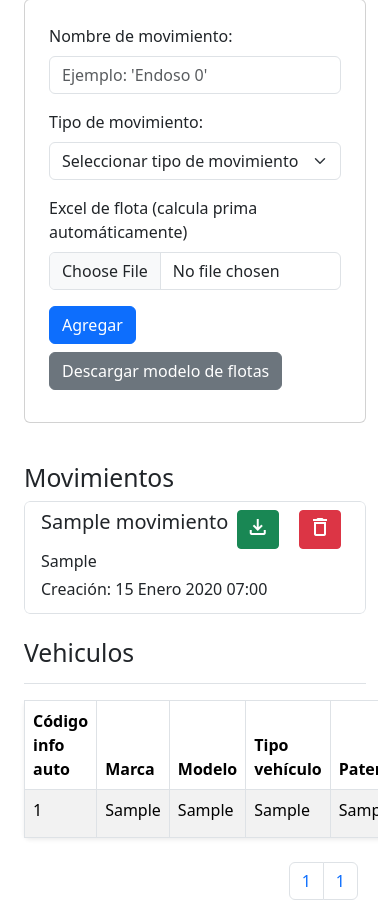
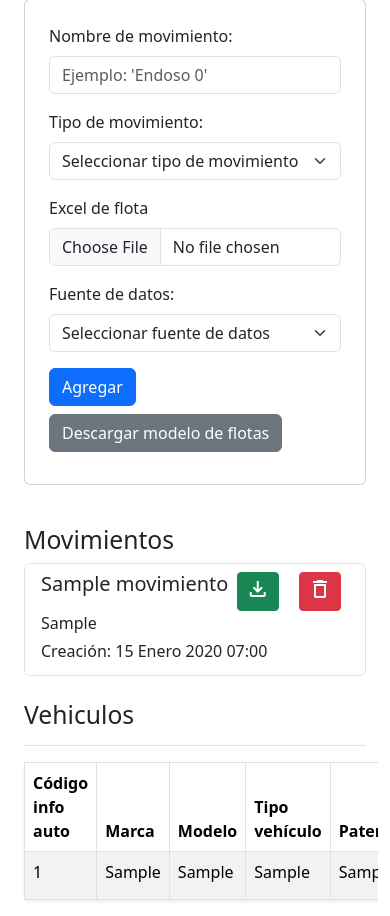
Before and after one commit to Augustorresfx/nkrisk-app, a Django app: page /flotas/1/ in a window 390 px wide. Shown: the part 242-1158 px from the top of the page. Run offline with Django 4.2, Linux system fonts and the light colour scheme; a user stored in the database is signed in; tables that the repository leaves empty hold one stand-in row (values such as "Sample post"); some libraries are stand-ins or nearby versions.

Commit message:
agregar flotas con tres fuentes de datos distintas

```diff
--- a/core/views.py
+++ b/core/views.py
@@ -97,7 +97,6 @@ class InicioView(View):
                     zona=zona
                 )
 
-
         if "calcular_excel" in request.POST:
             file1 = request.FILES.get('file1')
             workbook = openpyxl.load_workbook(file1)
@@ -497,6 +496,7 @@ class DetalleFlotaView(View):
         flota = Flota.objects.get(id=flota_id)
 
         return render(request, 'flotas/detalle_flota.html', context)
+    @transaction.atomic
     def post(self, request, flota_id, *args, **kwargs):
         lista_errores = []
 
@@ -515,7 +515,7 @@ class DetalleFlotaView(View):
 
         if "calcular_excel" in request.POST:
             created = datetime.now()
-
+            api_manager = ApiManager()
             nombre_movimiento = request.POST.get('nombre_movimiento')
             tipo_movimiento = request.POST.get('tipo_movimiento')
             # Mapeo de tipos a cadenas
@@ -541,203 +541,242 @@ class DetalleFlotaView(View):
 
             )
             nuevo_movimiento.save()
-
+            def get_vehicle_type(tipo_vehiculo):
+                tipo_vehiculo_a_categoria = {
+                "SED": "AUTO",
+                "CAB": "AUTO",
+                "CUP": "AUTO",
+                "PKA": "PICK UP CLASE A",
+                "FUA": "PICK UP CLASE A",
+                "WA4": "PICK UP 4X4",
+                "WAG": "AUTO",
+                "RUR": "AUTO",
+                "PKB": "PICK UP CLASE B",
+                "PB4": "PICK UP CLASE B",
+                "FUB": "PICK UP CLASE B",
+                "JEE": "PICK UP 4X4",
+                "MIV": "AUTO",
+                "VAN": "AUTO",
+                "MBU": "PICK UP CLASE B",
+                "LIV": "PICK UP CLASE B",
+                "PES": "PICK UP CLASE B",
+                "SPE": "PICK UP CLASE B",
+            }
+                return tipo_vehiculo_a_categoria.get(tipo_vehiculo, "Desconocido")
             file1 = request.FILES.get('file1')
             workbook = openpyxl.load_workbook(file1)
             sheet = workbook.active
+            fuente_datos = request.POST.get('fuente_datos')
+            # Si la fuente de datos será info auto, autenticarse
+            if fuente_datos == 'info_auto':
+                access_token = api_manager.get_valid_access_token()
+                print(access_token)
             for row_number, (nro_orden, cliente, productor, aseguradora, riesgo, tipo_refacturacion, vinculante, poliza, estado, fecha_operacion, fecha_vigencia_str, clau_ajuste, codia, marca, modelo, descripcion, usuario, patente, anio, okm, motor, chasis, localidad_vehiculo, uso_vehiculo, suma_aseg, valor_actual, tipo_cobertura, tasa, prima_rc, prima_total, accesorios, _, _, _, _, _,) in enumerate(sheet.iter_rows(min_row=4, values_only=True), start=4):
                 row_values = sheet.cell(row=row_number, column=1).value
                 if row_values is None:
                     # Salir del bucle si la fila está vacía
                     break
-                anio_vehiculo = int(anio)
-                anio_actual = datetime.now().year
-                print(codia)
-                if tipo_cobertura == 'TODO AUTO FCIA. IMP. $112.500.-':
-                    tipo_de_cobertura = 'COB TODO AUTO'
-                elif tipo_cobertura == 'POLIZA CLASICA':
-                    tipo_de_cobertura = 'COB CLASICA'
-                elif tipo_cobertura == 'TODO RIESGO CON FRANQUICIA $75.000':
-                    tipo_de_cobertura = 'COB TODO AUTO'
-                vehiculo = VehiculoInfoAuto.objects.get(codigo=codia)
-                precios_vehiculo =  PrecioAnual.objects.filter(vehiculo=vehiculo)
-                precio_anio = precios_vehiculo.get(anio=anio_vehiculo)
-                print("Precio Año: ",precio_anio)
-                tipo_vehiculo = get_vehicle_type(vehiculo.tipo_vehiculo)
-                # Obtener el último elemento de la lista (correspondiente al último año)
-                ultimo_ano = precios_vehiculo[-1]
-
-                # Obtener el valor 'price' del último año
-                precio_ultimo_ano = ultimo_ano['price']
-
-                antiguedad_vehiculo = anio_actual - anio_vehiculo
-                fecha_vigencia = fecha_vigencia_str
-                anio_a_calcular = anio_actual if fecha_vigencia.year == anio_actual else anio_actual + 1
-                print(anio_a_calcular)
-                # Mapeo de antigüedad a categoría
-                if antiguedad_vehiculo > 10:
-                    antiguedad_categoria = "MÁS DE 10"
-                elif 6 <= antiguedad_vehiculo <= 10:
-                    antiguedad_categoria = "6 A 10"
-                else:
-                    antiguedad_categoria = "5"
-                print(localidad_vehiculo)
-                localidades_encontradas = Localidad.objects.filter(nombre_localidad=localidad_vehiculo)
-                if localidades_encontradas.exists():
-                    localidad = localidades_encontradas.first()
-                    print(f"Localidad encontrada: {localidad.nombre_localidad}")
-
-                    print(f"Zona encontrada: {localidad.zona}")
-                else:
-                    error_message = f"No se encontró zona para la localidad: {localidad_vehiculo}"
-                    print(error_message)
-                    lista_errores.append(error_message)
-                """try:
-                    localidad = Localidad.objects.get(
-                        nombre_localidad = "MORENO"
+                # Solo procesar la o las filas con estado == "nuevo"
+                if estado.lower() == "nuevo":
+                    anio_vehiculo = int(anio)
+                    anio_actual = datetime.now().year
+                    print(codia)
+                    # Formateo del tipo de cobertura
+                    if tipo_cobertura == 'TODO AUTO FCIA. IMP. $112.500.-':
+                        tipo_de_cobertura = 'COB TODO AUTO'
+                    elif tipo_cobertura == 'POLIZA CLASICA':
+                        tipo_de_cobertura = 'COB CLASICA'
+                    elif tipo_cobertura == 'TODO RIESGO CON FRANQUICIA $75.000':
+                        tipo_de_cobertura = 'COB TODO AUTO'
+
+                    # Usar el precio de vehiculo que este en el Excel
+                    if fuente_datos == "excel":
+                        precio = suma_aseg
+                        vehiculo = VehiculoInfoAuto.objects.get(codigo=codia)
+                        tipo_vehiculo = get_vehicle_type(vehiculo.tipo_vehiculo)
+                    # Usar los datos de vehiculo de info auto
+                    elif fuente_datos == 'info_auto':
+                        precios_vehiculo = api_manager.get_vehicle_price(access_token, codia)
+                        tipo_vehiculo = api_manager.get_vehicle_features(access_token, codia)
+                        # Obtener el último elemento de la lista (correspondiente al último año)
+                        ultimo_ano = precios_vehiculo[-1]
+
+                        # Obtener el valor 'price' del último año
+                        precio = ultimo_ano['price']
+                        precio = None
+
+                        for precio_anual in precios_vehiculo:
+                            if precio_anual['year'] == anio_vehiculo:
+                                precio = precio_anual['price']
+                                break
+
+                        # Si no se encuentra el precio para el año asignar 0 como valor
+                        if precio is None:
+                            precio = 0
+                    # Usar los datos de vehiculo de la base de datos propia
+                    elif fuente_datos == 'base_datos':
+                        vehiculo = VehiculoInfoAuto.objects.get(codigo=codia)
+                        precios_vehiculo =  PrecioAnual.objects.filter(vehiculo=vehiculo)
+                        precio_anio = precios_vehiculo.get(anio=anio_vehiculo)
+                        precio = precio_anio.precio
+                        # Si no se encuentra el precio para el año asignar 0 como valor
+                        if precio is None:
+                            precio = 0
+
+                        tipo_vehiculo = get_vehicle_type(vehiculo.tipo_vehiculo)
+
+
+                    antiguedad_vehiculo = anio_actual - anio_vehiculo
+                    fecha_vigencia = fecha_vigencia_str
+                    anio_a_calcular = anio_actual if fecha_vigencia.year == anio_actual else anio_actual + 1
+
+                    # Mapeo de antigüedad a categoría
+                    if antiguedad_vehiculo > 10:
+                        antiguedad_categoria = "MÁS DE 10"
+                    elif 6 <= antiguedad_vehiculo <= 10:
+                        antiguedad_categoria = "6 A 10"
+                    else:
+                        antiguedad_categoria = "5"
+                    print(localidad_vehiculo)
+                    # Buscar zona de riesgo mediante la localidad que este en el Excel
+                    localidades_encontradas = Localidad.objects.filter(nombre_localidad=localidad_vehiculo)
+                    if localidades_encontradas.exists():
+                        localidad = localidades_encontradas.first()
+                        print(f"Localidad encontrada: {localidad.nombre_localidad}")
+
+                        print(f"Zona encontrada: {localidad.zona}")
+                    else:
+                        error_message = f"No se encontró zona para la localidad: {localidad_vehiculo}"
+                        print(error_message)
+                        lista_errores.append(error_message)
+                    """try:
+                        localidad = Localidad.objects.get(
+                            nombre_localidad = "MORENO"
+                        )
+                    except:
+                        error_message = f"No se encontró zona para la localidad: {localidad_vehiculo}"
+                        print(error_message)
+                        lista_errores.append(error_message)  # Agregar el mensaje a una lista de errores
+                    """
+                    # Buscar la tarifa
+                    try:
+                        tarifa = TarifaFlota.objects.get(
+                            tipo_vehiculo=tipo_vehiculo,
+                            antiguedad=antiguedad_categoria,
+                            zona__icontains=localidad.zona,
+                            tipo_cobertura__contains=tipo_de_cobertura,
+                        )
+                    except:
+                        error_message = f"No se encontró tarifa para {tipo_vehiculo}, {antiguedad_categoria}, {localidad.zona}, {cobertura}"
+                        print(error_message)
+                        lista_errores.append(error_message)  # Agregar el mensaje a una lista de errores
+
+                    tasa = tarifa.tasa
+                    prima_rc_anual = tarifa.prima_rc_anual
+                    print(tasa)
+                    print(tasa/1000)
+                    print("Rc:", prima_rc_anual)
+
+                    # Impuestos
+                    derecho_emision = 2400
+                    recargo_administrativo = Decimal('10.5')
+                    cien = Decimal('100')
+                    recargo_financiero = Decimal('5.68')
+                    cobertura_nacional = 75000
+                    cobertura_importado = 112500
+                    imp_y_sellados = Decimal('5.2')
+                    iva_21 = Decimal('21')
+                    iva_rg_3337 = Decimal('3')
+
+                    # Calcular prima tecnica y prima póliza anual
+                    prima_tecnica_anual = (precio * (tasa / 1000)) + prima_rc_anual
+                    print(prima_tecnica_anual)
+                    prima_por_recargo_administrativo = (prima_tecnica_anual * recargo_administrativo) / cien
+                    prima_pza_anual = prima_tecnica_anual + prima_por_recargo_administrativo + derecho_emision
+                    print("Prima 10,5%: ",prima_por_recargo_administrativo)
+
+                    # Determinar si el año siguiente es bisiesto
+                    dias_totales = 366 if calendar.isleap(anio_a_calcular) else 365
+
+                    # Calcular los días de vigencia
+                    dias_vigencia = (fecha_vigencia - fecha_operacion).days
+                    print("Dias vigencia: ",dias_vigencia)
+                    print("Dias totales: ", dias_totales)
+                    print("Dias vigencia / dias totales:",dias_vigencia/dias_totales)
+
+                    # Calcular prima tecnica y prima póliza por la vigencia
+                    prima_tecnica_vigente = prima_tecnica_anual * dias_vigencia / dias_totales
+                    prima_pza_vigente = prima_pza_anual * dias_vigencia / dias_totales
+
+                    # Determinar la cobertura según si la unidad es importada o no
+                    cobertura = cobertura_importado if tipo_cobertura == "TODO AUTO FCIA. IMP. $112.500.-" else cobertura_nacional
+
+                    premio_anual = prima_pza_anual + cobertura + ((prima_pza_anual * recargo_financiero) / cien)
+                    premio_vigente_sin_iva = prima_pza_vigente + ((prima_pza_vigente * recargo_financiero) / cien)
+                    premio_vigente_con_iva = premio_vigente_sin_iva + ((premio_vigente_sin_iva * imp_y_sellados) / cien) + ((premio_vigente_sin_iva * iva_21) / cien) + ((premio_vigente_sin_iva * iva_rg_3337) / cien)
+
+                    print(premio_vigente_sin_iva)
+                    print(premio_vigente_sin_iva * 3 / 100)
+                    print(premio_vigente_sin_iva * iva_21 / cien)
+                    print(premio_vigente_sin_iva * imp_y_sellados / cien)
+
+                    # Redondear valores
+                    prima_tecnica_vigente = round(prima_tecnica_vigente, 2)
+                    prima_pza_vigente = round(prima_pza_vigente, 2)
+                    premio_vigente_sin_iva = round(premio_vigente_sin_iva, 2)
+                    premio_vigente_con_iva = round(premio_vigente_con_iva, 2)
+
+                    # Si el movimiento es una baja los valores serán negativos
+                    if tipo_string == "Baja":
+                        prima_tecnica_vigente = -prima_tecnica_vigente
+                        prima_pza_vigente = -prima_pza_vigente
+                        premio_vigente_sin_iva = -premio_vigente_sin_iva
+                        premio_vigente_con_iva = -premio_vigente_con_iva
+
+                    # Actualizar los valores en las columnas existentes
+                    """"
+                    sheet.cell(row=row_number, column=sheet.max_column - 3, value=prima_tecnica_vigente)  # Actualizar la columna de Prima Anual
+                    sheet.cell(row=row_number, column=sheet.max_column - 2, value=prima_pza_vigente)  # Actualizar la columna de Prima Vigente
+                    sheet.cell(row=row_number, column=sheet.max_column - 1, value=premio_vigente_sin_iva)  # Actualizar la columna de Prremio Anual
+                    sheet.cell(row=row_number, column=sheet.max_column, value=premio_vigente_con_iva)  # Actualizar la columna de Premio Vigente
+                    """
+
+                    # Crear una nueva instancia de Vehiculo
+                    vehiculo = VehiculoFlota(
+                        created = created,
+                        cod = codia,
+                        movimiento = nuevo_movimiento,
+                        marca = marca,
+                        modelo = modelo,
+                        tipo_vehiculo = tipo_vehiculo,
+                        patente = patente,
+                        anio = anio,
+                        okm = okm,
+                        zona = localidad_vehiculo,
+                        fecha_operacion = fecha_operacion,
+                        fecha_vigencia = fecha_vigencia,
+                        operacion = tipo_string,
+                        tipo_cobertura = tipo_de_cobertura,
+                        suma_asegurada = precio,
+                        prima_tecnica = prima_tecnica_vigente,
+                        prima_pza = prima_pza_vigente,
+                        premio_sin_iva = premio_vigente_sin_iva,
+                        premio_con_iva = premio_vigente_con_iva,
+
                     )
-                except:
-                    error_message = f"No se encontró zona para la localidad: {localidad_vehiculo}"
-                    print(error_message)
-                    lista_errores.append(error_message)  # Agregar el mensaje a una lista de errores
-                """
-                try:
-
-                    tarifa = TarifaFlota.objects.get(
-                        tipo_vehiculo=tipo_vehiculo,
-                        antiguedad=antiguedad_categoria,
-                        zona__icontains=localidad.zona,
-                        tipo_cobertura__contains=tipo_de_cobertura,
-                    )
-                except:
-                    error_message = f"No se encontró tarifa para {tipo_vehiculo}, {antiguedad_categoria}, {localidad.zona}, {cobertura}"
-                    print(error_message)
-                    lista_errores.append(error_message)  # Agregar el mensaje a una lista de errores
-                tasa = tarifa.tasa
-                prima_rc_anual = tarifa.prima_rc_anual
-                print(tasa)
-                print(tasa/1000)
-                print("Rc:", prima_rc_anual)
-                # Impuestos
-                derecho_emision = 2400
-                recargo_administrativo = Decimal('10.5')
-                cien = Decimal('100')
-                recargo_financiero = Decimal('5.68')
-                cobertura_nacional = 75000
-                cobertura_importado = 112500
-                imp_y_sellados = Decimal('5.2')
-                iva_21 = Decimal('21')
-                iva_rg_3337 = Decimal('3')
-
-                prima_tecnica_anual = (precio_ultimo_ano * (tasa / 1000)) + prima_rc_anual
-                print(prima_tecnica_anual)
-                prima_por_recargo_administrativo = (prima_tecnica_anual * recargo_administrativo) / cien
-                prima_pza_anual = prima_tecnica_anual + prima_por_recargo_administrativo + derecho_emision
-                print("Prima 10,5%: ",prima_por_recargo_administrativo)
-
-                # Determinar si el año siguiente es bisiesto
-                dias_totales = 366 if calendar.isleap(anio_a_calcular) else 365
-
-                # Calcular los días de vigencia
-                dias_vigencia = (fecha_vigencia - fecha_operacion).days
-                print("Dias vigencia: ",dias_vigencia)
-                print("Dias totales: ", dias_totales)
-                print("Dias vigencia / dias totales:",dias_vigencia/dias_totales)
-
-                prima_tecnica_vigente = prima_tecnica_anual * dias_vigencia / dias_totales
-                prima_pza_vigente = prima_pza_anual * dias_vigencia / dias_totales
-
-                # Determinar la cobertura según si la unidad es importada o no
-                cobertura = cobertura_importado if tipo_cobertura == "TODO AUTO FCIA. IMP. $112.500.-" else cobertura_nacional
-
-                premio_anual = prima_pza_anual + cobertura + ((prima_pza_anual * recargo_financiero) / cien)
-                premio_vigente_sin_iva = prima_pza_vigente + ((prima_pza_vigente * recargo_financiero) / cien)
-                premio_vigente_con_iva = premio_vigente_sin_iva + ((premio_vigente_sin_iva * imp_y_sellados) / cien) + ((premio_vigente_sin_iva * iva_21) / cien) + ((premio_vigente_sin_iva * iva_rg_3337) / cien)
-
-                print(premio_vigente_sin_iva)
-                print(premio_vigente_sin_iva * 3 / 100)
-                print(premio_vigente_sin_iva * iva_21 / cien)
-                print(premio_vigente_sin_iva * imp_y_sellados / cien)
-
-                # Redondear valores
-                prima_tecnica_vigente = round(prima_tecnica_vigente, 2)
-                prima_pza_vigente = round(prima_pza_vigente, 2)
-                premio_vigente_sin_iva = round(premio_vigente_sin_iva, 2)
-                premio_vigente_con_iva = round(premio_vigente_con_iva, 2)
-
-                if tipo_string == "Baja":
-                    prima_tecnica_vigente = -prima_tecnica_vigente
-                    prima_pza_vigente = -prima_pza_vigente
-                    premio_vigente_sin_iva = -premio_vigente_sin_iva
-                    premio_vigente_con_iva = -premio_vigente_con_iva
-
-                # Actualizar los valores en las columnas existentes
-                """"
-                sheet.cell(row=row_number, column=sheet.max_column - 3, value=prima_tecnica_vigente)  # Actualizar la columna de Prima Anual
-                sheet.cell(row=row_number, column=sheet.max_column - 2, value=prima_pza_vigente)  # Actualizar la columna de Prima Vigente
-                sheet.cell(row=row_number, column=sheet.max_column - 1, value=premio_vigente_sin_iva)  # Actualizar la columna de Prremio Anual
-                sheet.cell(row=row_number, column=sheet.max_column, value=premio_vigente_con_iva)  # Actualizar la columna de Premio Vigente
-                """
-
-                # Crear una nueva instancia de Vehiculo
-                vehiculo = VehiculoFlota(
-                    created = created,
-                    cod = codia,
-                    movimiento = nuevo_movimiento,
-                    marca = marca,
-                    modelo = modelo,
-                    tipo_vehiculo = tipo_vehiculo,
-                    patente = patente,
-                    anio = anio,
-                    okm = okm,
-                    zona = localidad_vehiculo,
-                    fecha_operacion = fecha_operacion,
-                    fecha_vigencia = fecha_vigencia,
-                    operacion = tipo_string,
-                    tipo_cobertura = tipo_de_cobertura,
-                    suma_asegurada = precio_ultimo_ano,
-                    prima_tecnica = prima_tecnica_vigente,
-                    prima_pza = prima_pza_vigente,
-                    premio_sin_iva = premio_vigente_sin_iva,
-                    premio_con_iva = premio_vigente_con_iva,
-
-                )
-                vehiculo.save()
+                    vehiculo.save()
 
                 # Guardar la hoja de cálculo actualizada
-            output = BytesIO()
-            workbook.save(output)
-            output.seek(0)
+            #output = BytesIO()
+            #workbook.save(output)
+            #output.seek(0)
 
             # Crear una respuesta HTTP con el archivo adjunto
-            response = HttpResponse(output.read(), content_type='application/vnd.openxmlformats-officedocument.spreadsheetml.sheet')
-            response['Content-Disposition'] = f'attachment; filename=resultados_actualizados.xlsx'
+            #response = HttpResponse(output.read(), content_type='application/vnd.openxmlformats-officedocument.spreadsheetml.sheet')
+            #response['Content-Disposition'] = f'attachment; filename=resultados_actualizados.xlsx'
             workbook.close()
 
-            return response
-
-        def get_vehicle_type(tipo_vehiculo):
-            tipo_vehiculo_a_categoria = {
-            "SED": "AUTO",
-            "CAB": "AUTO",
-            "CUP": "AUTO",
-            "PKA": "PICK UP CLASE A",
-            "FUA": "PICK UP CLASE A",
-            "WA4": "PICK UP 4X4",
-            "WAG": "AUTO",
-            "RUR": "AUTO",
-            "PKB": "PICK UP CLASE B",
-            "PB4": "PICK UP CLASE B",
-            "FUB": "PICK UP CLASE B",
-            "JEE": "PICK UP 4X4",
-            "MIV": "AUTO",
-            "VAN": "AUTO",
-            "MBU": "PICK UP CLASE B",
-            "LIV": "PICK UP CLASE B",
-            "PES": "PICK UP CLASE B",
-            "SPE": "PICK UP CLASE B",
-        }
-            return tipo_vehiculo_a_categoria.get(tipo_vehiculo, "Desconocido")
+            return redirect(request.path_info) # Redirecciona a la misma URL que estaba antes del procesamiento
 
         """ if "calcular_excel" in request.POST:
             created = datetime.now()
--- a/templates/dashboard.html
+++ b/templates/dashboard.html
@@ -37,7 +37,7 @@
 
                 </select>
                 <button name="calcular_excel" class="btn btn-primary" type="submit">Calcular</button>
-                <button type="submit" name="descargar_excel" class="btn btn-secondary mt-2">Descargar modelo</button>
+                <button type="submit" name="descargar_excel" class="btn btn-secondary ">Descargar modelo</button>
             </form>
               <p class="card-text"></p>
               <p class="card-text"><small class="text-body-secondary">Se descargará un archivo con el resultado.</small></p>
--- a/templates/flotas/detalle_flota.html
+++ b/templates/flotas/detalle_flota.html
@@ -61,9 +61,18 @@
                   </div>
                 <div class="mb-3">
 
-                  <label for="formFile" class="form-label">Excel de flota (calcula prima automáticamente)</label>
+                  <label for="formFile" class="form-label">Excel de flota</label>
                   <input name="file1" class="form-control" type="file" id="formFile">
                 </div>
+                <div class="mb-3">
+                  <label for="fuente_datos" class="form-label">Fuente de datos:</label>
+                  <select name="fuente_datos" class="form-select" aria-label="Default select example">
+                      <option selected>Seleccionar fuente de datos</option>
+                      <option value="excel">Datos del Excel</option>
+                      <option value="info_auto">Datos de Info Auto</option>
+                      <option value="base_datos">Datos de la base de datos propia</option>
+                  </select>
+              </div>
 
               <button name="calcular_excel" class="btn btn-primary mb-2" type="submit">Agregar</button>
               <button type="submit" name="descargar_excel" class="btn btn-secondary mb-2">Descargar modelo de flotas</button>
@@ -86,7 +95,7 @@
 
       </div>
         <!-- Menú scrollable con movimientos -->
-        <div class="list-group overflow-auto d-none d-lg-block" style="max-height: 354px;">
+        <div class="list-group overflow-auto d-none d-lg-block" style="max-height: 440px;">
           <!-- Loop sobre los movimientos -->
           {% for movimiento in movimientos %}
             <div  class="list-group-item">
@@ -121,7 +130,7 @@
           {% endfor %}
 
         </div>
-        <div class="list-group overflow-auto  d-block d-lg-none" style="max-height: 424px;">
+        <div class="list-group overflow-auto  d-block d-lg-none" style="max-height: 486px;">
           <!-- Loop sobre los movimientos -->
           {% for movimiento in movimientos %}
             <div  class="list-group-item">
```
